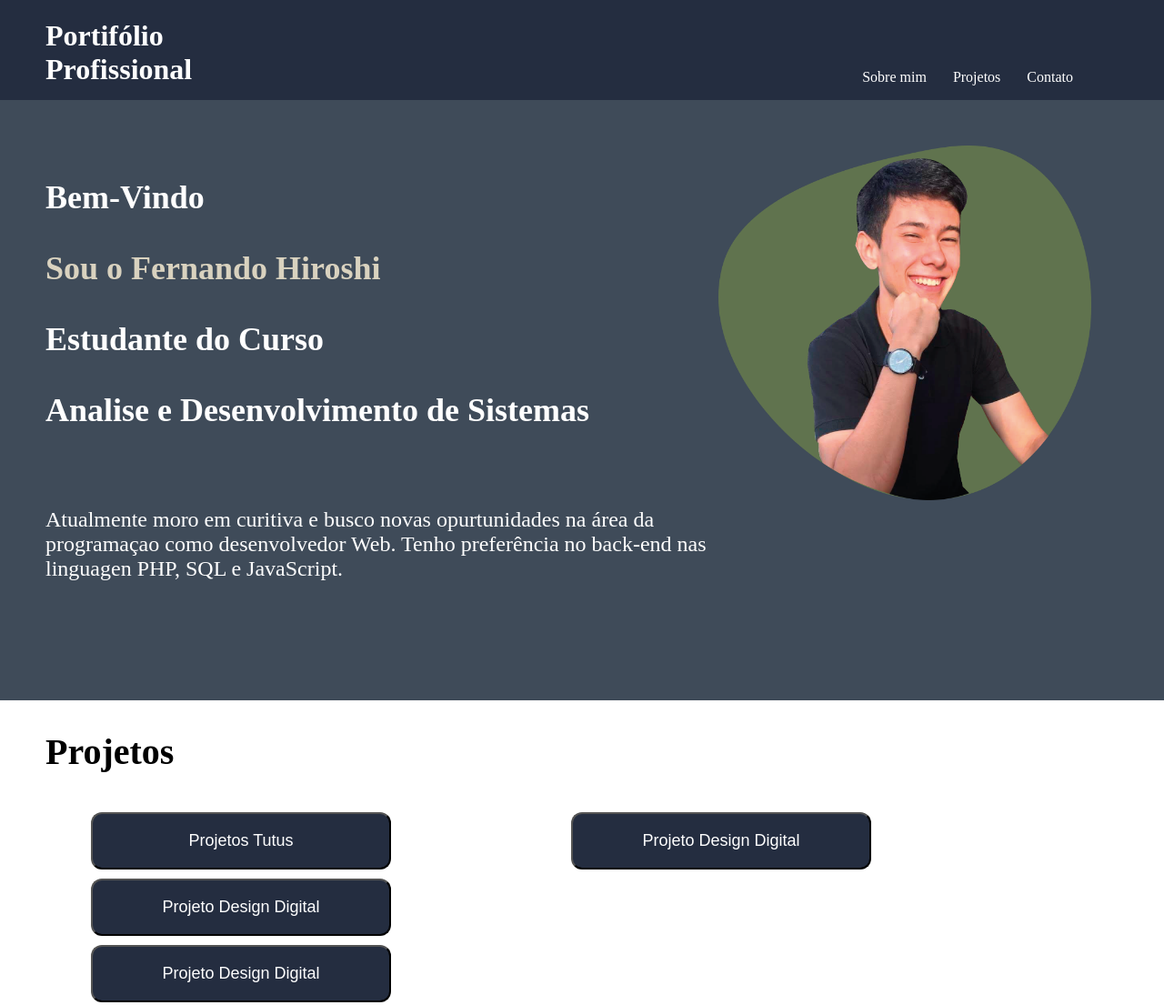
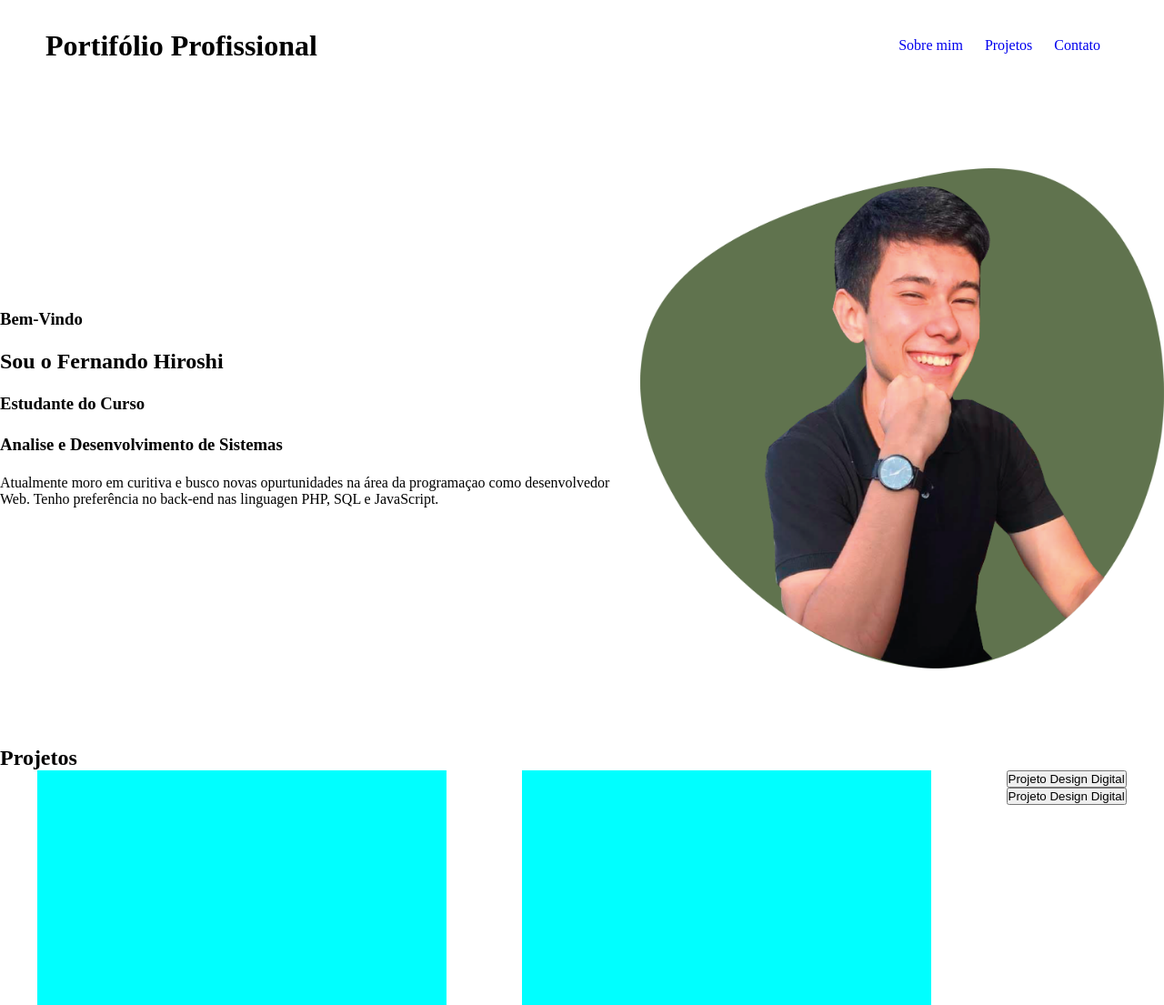
Before and after one commit to FernandoDiasH/Desenvolvimento_Web, a plain HTML site: page index.html in a window 1280 px wide. Shown: the top 1105 px of the page at 91% size. Drawn offline with Linux system fonts and the light colour scheme.

Commit message:
Aplicando display flex

```diff
--- a/css/estilo.css
+++ b/css/estilo.css
@@ -1,156 +1,94 @@
 *{
 	box-sizing: border-box;
-}
-.container{
-	max-width: 100%;
-	margin: 0 auto;
-}
-img{
-	max-width: 100%;
+	padding: 0;
+	margin: 0;
 }
 
-body{
-	margin: 0;
-	padding: 0;
+nav, ul, li, a{
+	list-style: none;
+	text-decoration: none;
+
 }
 
 header{
-	width: 100%;
-	height: 110px;
-	background-color: #242D40;
+	display: flex;
+	height: 10vh;
+	justify-content: space-between;
+	align-items: center;
+	padding: 50px;
 }
 
 h1{
-	color: #fff;
-	width: 153px;
-	padding: 0 0 0 50px;
-	float: left;
+	/* width: 160px; */
 }
 
-nav{
-	float: right;
-	margin-right: 100px;
-	margin-top: 60px;
+li{
+	display: inline;
+	margin-right: 20px;
 }
 
-nav li{
-	display: inline-block;
+li:hover{
+	text-decoration:underline;
+}
+
+main{
+	display: flex;
+	justify-content: space-around;
+	align-items: center;
+	height: 90vh;
+}
+
+main div{
+	display: flex;
+	flex-direction: column;
+	max-width: 800px;
+	min-height: 30vh;
 
 }
-nav a {
-	text-decoration: none;
-	color: #fff;
-	margin-left: 25px;
-
-}
-nav a:hover{
-	text-decoration: underline;
+main .item{
+	flex:1;
 }
 
-
-
-
-.sobre{
-	background-color: #3F4B59;
-	height: 660px;
-	padding: 50px 0 0 50px;
-
-
+main img{
+	width: 600px;
+	height:	550px;
 }
 
-.sobre p{
-	color: #fff;
-	font-size: 24px;
-
-}
-.sobre  h3{
-	color: #fff;
-	font-size: 36px;
-
-}
-
-.sobre h2{
-	color: #D9D2BF;
-	font-size: 36px;
-}
-
-.sobre div{
-	float: left;
-	width: 740px;
-	height: 440px;
-
-}
-
-.sobre img{
-	width: 410px;
-	height: 390px;
-
-	/*padding-left: 80px;*/
-
-}
-.sobre p{
-	padding-top: 50px;
-}
 section{
-	height: 800px;
-}
-
-section h2{
-	margin-left:50px;
-	font-size: 40px;
+	display: flex;
+	justify-content: space-around;
+	height: 1000px;
 }
 
 article{
-	width: 378px;
-	/*height: 530px;*/
-	float: left;
-	margin: 0 50px 0 100px;
-
-}
-article:last-child{
-	margin-right: 0;
+	display: flex;
+	flex-direction: column;
 }
 
-
-
-article button{
-	background-color: #242D40  ;
-	color: #fff;
-	width: 330px;
-	height: 63px;
- 	border-radius: 12px;
- 	margin: 0 auto;
- 	margin-top: 10px;
- 	font-size: 18px;
+article .img{
+	width: 450px;
+	height: 450px;
+	background-color: aqua;
 }
 
+.contatos{
+	display: flex;
+	justify-content: space-around;
+	align-items: center;
+	height: 300px;
+}
 
-
-
-.contatos{
-	display: block;
+.contatos img{
+	width: 100px;
+	height: 100px;
 
 }
 .contatos a{
 
-	display: inline-block;
-	height: 72px;
-	text-decoration: none;
-	color: #000;
-	line-height: 50px;
-	padding: 0 0 50px 0;
-	vertical-align: middle;
+}
+
+footer{
+	display: flex;
+	height: 150px;
 
 }
-
-.contatos img{
-	width: 72px;
-}
-
-
-footer{
-
-	bottom: 0;
-	background-color:#242D40 ;
-	display: block;
-}
--- a/index.html
+++ b/index.html
@@ -21,29 +21,30 @@
 				</ul>
 			</nav>
 		</header>
-		<div class="sobre">
+
+		<main>
 				<div>
-					<h3>Bem-Vindo</h3>
-					<h2>Sou o Fernando Hiroshi</h2>
-					<h3>Estudante do Curso</h3>
-					<h3>Analise e Desenvolvimento de Sistemas</h3>
-					<p>
+					<h3 class="item">Bem-Vindo</h3>
+					<h2 class="item">Sou o Fernando Hiroshi</h2>
+					<h3 class="item">Estudante do Curso</h3>
+					<h3 class="item">Analise e Desenvolvimento de Sistemas</h3>
+					<p class="item">
 					Atualmente moro em curitiva e busco novas opurtunidades na área da programaçao como desenvolvedor Web.
 					Tenho preferência no back-end nas linguagen PHP, SQL e JavaScript.
 					</p>
 				</div>
 				<img  src="img/eu.png">
-		</div>
+		</main>
 
+		<h2>Projetos</h2>
 		<section>
-			<h2>Projetos</h2>
-
 			<article>
-
+				<div class="img"></div>
 				<button>Projetos Tutus</button>
 			</article>
 
 			<article>
+				<div class="img"></div>
 				<button>Projeto Design Digital</button>
 			</article>
 
@@ -53,8 +54,11 @@
 
 			</article>
 		</section>
+
+		<h2>Contatos</h2>
+
 		<div class="contatos">
-			<h2>Contatos</h2>
+
 
 			<a href="#"><img src="img/linkedin.png">Fernando Hiroshi</a>
 
@@ -63,11 +67,11 @@
 		</div>
 
 		<footer>
-			<h3>E-mail:</h3>
-			<p>fernandohiroshi10@hotmail.com</p>
+			<h3 class="item">E-mail:</h3>
+			<p class="item"> class="item"fernandohiroshi10@hotmail.com</p>
 
-			<h3>Celular:</h3>
-			<p>+55 (41) 9 8483-6272</p>
+			<h3 class="item">Celular:</h3>
+			<p class="item">+55 (41) 9 8483-6272</p>
 		</footer>
 	</div>
 </body>
```
